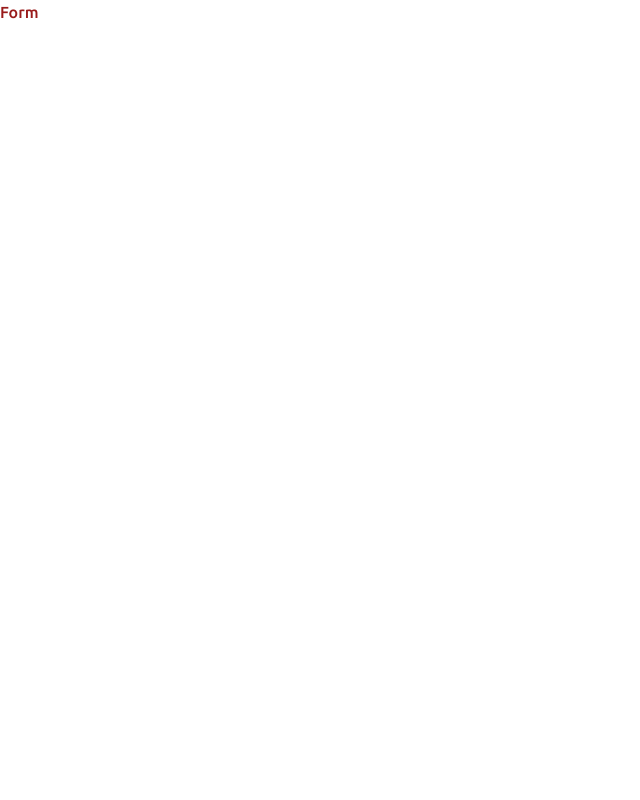
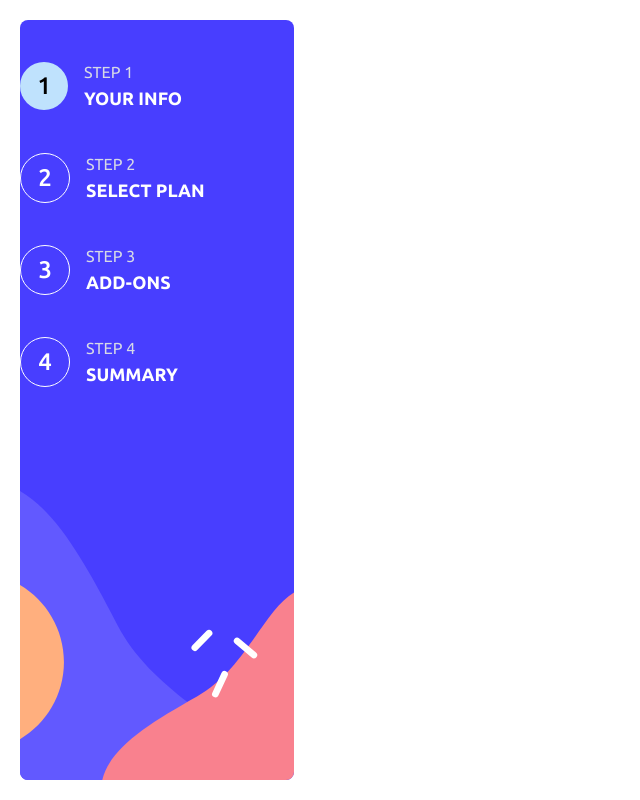
Before and after one commit to gideon-del/multi-step-form, a React (Vite) app: page / in a window 1280 px wide. Shown: the whole page, without its empty margins (0-640 px from the left). Built offline with nearby package versions, Linux system fonts and the light colour scheme.

Commit message:
Nav done

```diff
--- a/src/App.jsx
+++ b/src/App.jsx
@@ -1,7 +1,130 @@
+import { useState } from "react";
+import bgDesk from "./assets/images/bg-sidebar-desktop.svg";
+import bgMob from "./assets/images/bg-sidebar-mobile.svg";
+const steps = [
+  {
+    title: "your info",
+    complete: false,
+  },
+  {
+    title: "select plan",
+    complete: false,
+  },
+  {
+    title: "add-ons",
+    complete: false,
+  },
+  {
+    title: "summary",
+    complete: false,
+  },
+];
 function App() {
+  const [cuurentStep, setCurrentStep] = useState(0);
   return (
     <>
-      <p className="font-Medium text-red-800">Form</p>
+      <main className="font-Medium  lg:px-5 lg:py-5 mx-auto flex flex-col md:flex-row min-h-screen">
+        <section className="stack">
+          <picture>
+            <source srcSet={bgMob} media=" (max-width:768px) " />
+            <img
+              src={bgDesk}
+              className="w-full md:h-full object-cover   md:rounded-lg"
+            />
+          </picture>
+          <section className=" md:pt-10 flex gap-5 items-center justify-center md:flex-col md:justify-start md:gap-10 md:items-start">
+            {steps.map((step, i) => (
+              <div className="flex gap-4  items-center justify-start ">
+                <span
+                  className={`${
+                    i === cuurentStep
+                      ? "bg-ligthBlue"
+                      : "border-white border text-white"
+                  } md:text-2xl p-6 w-8 h-8 rounded-full  flex items-center justify-center`}
+                >
+                  {i + 1}
+                </span>
+                <div className="hidden md:flex md:flex-col">
+                  <p
+                    className="font-Regular text-ligthGray uppercase
+                "
+                  >
+                    Step {i + 1}
+                  </p>
+                  <p className="font-Bold uppercase text-white text-lg">
+                    {step.title}
+                  </p>
+                </div>
+              </div>
+            ))}
+            {/* <div className="flex gap-4 px-10 items-center justify-start ">
+              <span className="bg-ligthBlue md:text-2xl p-6 w-8 h-8 rounded-full  flex items-center justify-center">
+                1
+              </span>
+              <div>
+                <p
+                  className="font-Regular text-ligthGray uppercase
+                "
+                >
+                  Step 1
+                </p>
+                <p className="font-Bold uppercase text-white text-lg">
+                  Your info
+                </p>
+              </div>
+            </div>
+            <div className="flex gap-4 px-10 items-center justify-start ">
+              <span className="border border-white text-white md:text-2xl p-6 w-8 h-8 rounded-full  flex items-center justify-center">
+                2
+              </span>
+              <div>
+                <p
+                  className="font-Regular text-ligthGray uppercase
+                "
+                >
+                  Step 2
+                </p>
+                <p className="font-Bold uppercase text-white text-lg">
+                  select plan
+                </p>
+              </div>
+            </div>
+            <div className="flex gap-4 px-10 items-center justify-start ">
+              <span className="border border-white text-white md:text-2xl p-6 w-8 h-8 rounded-full  flex items-center justify-center">
+                3
+              </span>
+              <div>
+                <p
+                  className="font-Regular text-ligthGray uppercase
+                "
+                >
+                  Step 3
+                </p>
+                <p className="font-Bold uppercase text-white text-lg">
+                  Add-ons
+                </p>
+              </div>
+            </div>
+            <div className="flex gap-4 px-10 items-center justify-start ">
+              <span className="border border-white text-white md:text-2xl p-6 w-8 h-8 rounded-full  flex items-center justify-center">
+                4
+              </span>
+              <div>
+                <p
+                  className="font-Regular text-ligthGray uppercase
+                "
+                >
+                  Step 4
+                </p>
+                <p className="font-Bold uppercase text-white text-lg">
+                  summary
+                </p>
+              </div>
+            </div> */}
+          </section>
+        </section>
+        <section className="flex-1 bg-blue"></section>
+      </main>
     </>
   );
 }
--- a/src/index.css
+++ b/src/index.css
@@ -17,3 +17,15 @@
   src: local("Unbuntu-Regular"),
     url("./assets/fonts/Ubuntu-Regular.ttf") format("truetype");
 }
+@layer components {
+  .stack {
+    @apply grid grid-cols-1 grid-rows-1;
+  }
+  .stack > * {
+    grid-column: 1 /1;
+    grid-row: 1/1;
+  }
+  .activeStep {
+    @apply bg-ligthBlue;
+  }
+}
--- a/tailwind.config.js
+++ b/tailwind.config.js
@@ -19,6 +19,10 @@ export default {
         magnolia: "hsl(217, 100%, 97%)",
         alabaster: "hsl(231, 100%, 99%)",
       },
+      backgroundImage: {
+        desktop: "var(--desk)",
+        mobile: "var(--mob)",
+      },
     },
   },
   plugins: [],
```
